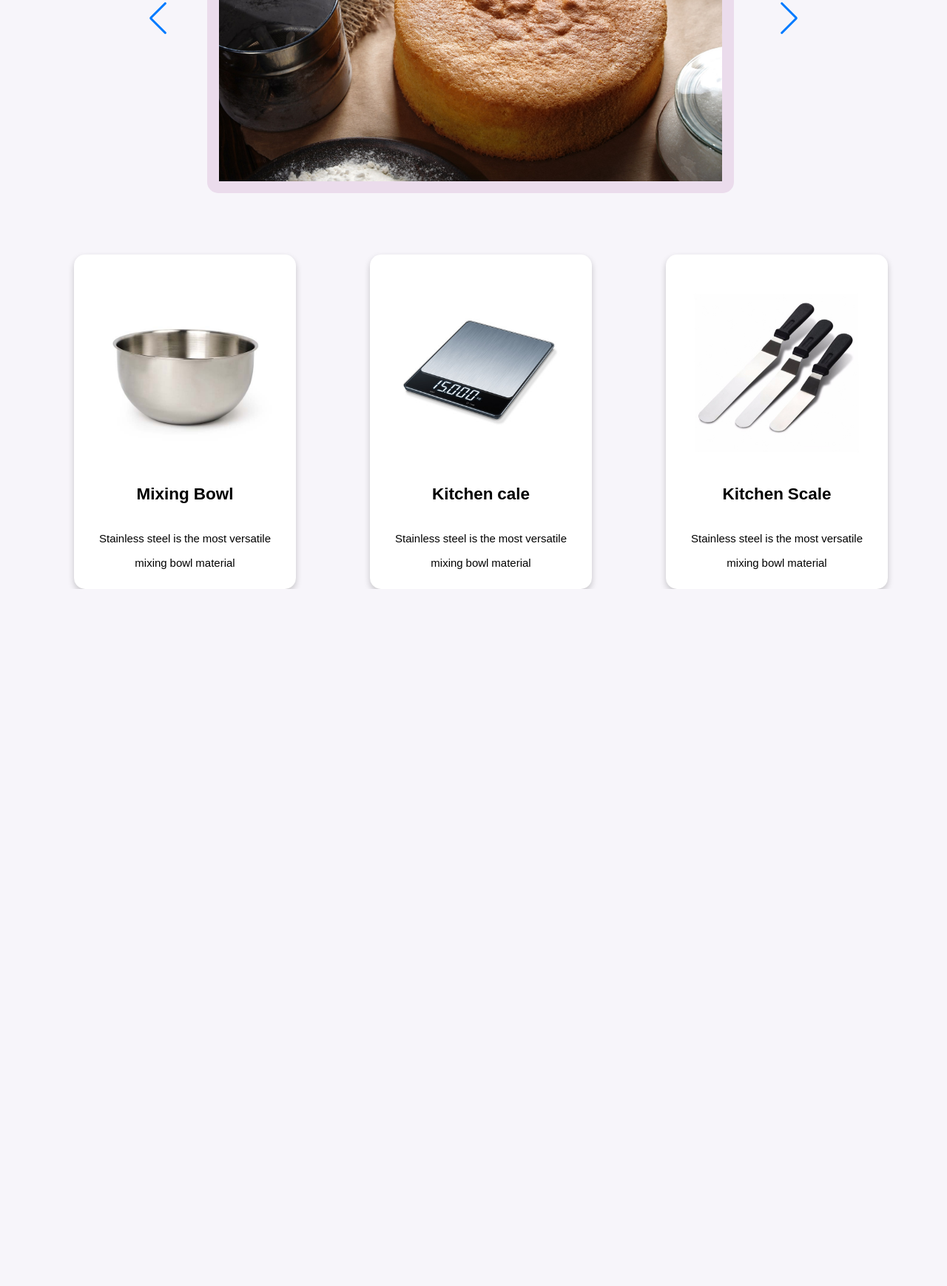
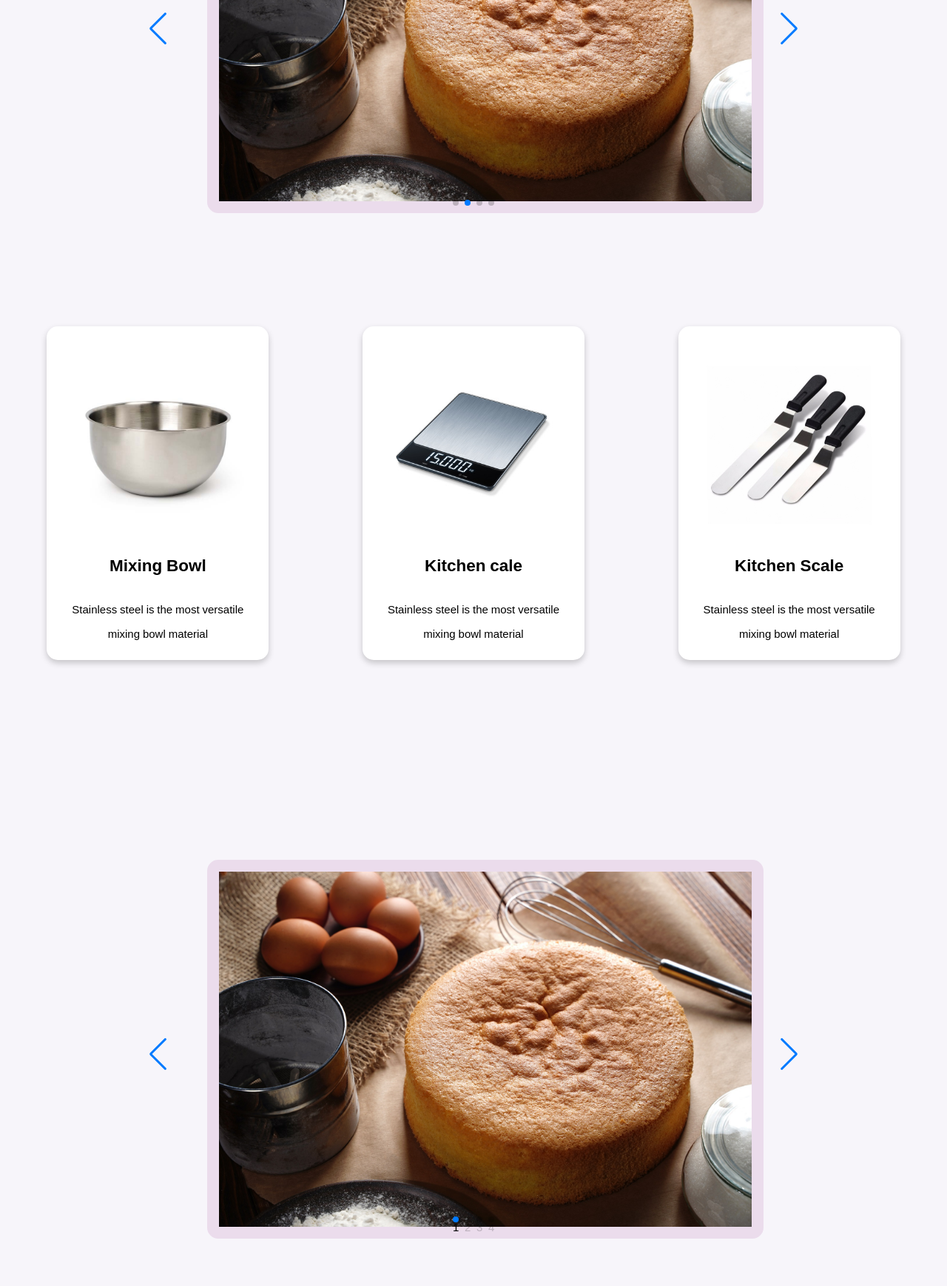
Before and after one commit to mengzhey/little-sweet, a plain HTML site: page index.html in a window 1280 px wide. Shown: the part 482-2220 px from the top of the page at 74% size. Before the commit the page ends 1278 px from the top, so only its background shows below. Drawn offline with nearby package versions, Linux system fonts and the light colour scheme.

Commit message:
11/11 07

```diff
--- a/css/style.css
+++ b/css/style.css
@@ -43,9 +43,15 @@ a:active {
     background-color: rgb(215, 229, 229);
 }
 
+section {
+    padding-top: 70px;
+    padding-bottom: 70px;
+}
+
 .kitchen-tool{
     display: flex;
     flex-direction: row;
+    justify-content: space-around;
 }
 
 .equipment-1, .equipment-2, .equipment-3 {
@@ -62,7 +68,6 @@ a:active {
     box-shadow: 0 4px 8px 0 rgba(0,0,0,0.2);
     transition: 0.3s;
     width: 300px;
-    margin-left: 100px;
   }
 
   .mixing {
@@ -105,7 +110,3 @@ a:active {
     margin-bottom: 70px;
     width:900px;
   }
-
-  .cake-swiper-wrapper{
-    align-items: center;
-  }
--- a/index.html
+++ b/index.html
@@ -2,11 +2,11 @@
 <html lang="en">
 <head>
     <title>Little Sweet - How to make a chiffon cake?</title>
+    <link rel="stylesheet" href="https://cdn.jsdelivr.net/npm/swiper/swiper-bundle.min.css"/>
     <link rel="stylesheet" href="css/style.css">
-    <link rel="stylesheet"
-    href="https://cdn.jsdelivr.net/npm/swiper@8/swiper-bundle.min.css"/>
-    <script src="https://cdn.jsdelivr.net/npm/swiper@8/swiper-bundle.min.js"></script>
-    <!-- <script type = "module" src="js/image-gallery.js"></script> -->
+    <!-- <link rel="stylesheet" href="css/test.css"> -->
+    <script src="https://cdn.jsdelivr.net/npm/swiper/swiper-bundle.min.js"></script>
+    <script defer src="js/image-gallery.js"></script>
 </head>
 
 <body>
@@ -19,23 +19,30 @@
     </nav>
   </header>
 
-  <section class="swiper">
+  <section class="swiper mySwiper1">
     <!-- Additional required wrapper -->
-     <div class="cake-swiper-wrapper">
+    <div class="swiper-wrapper">
     <div class="swiper-slide">
         <img class ="s-1" src="./asset/chiffon-cake-recipe-1.jpeg" alt="mixing-bowl">
     </div>
-        <div class="swiper-slide"></div>
-        <div class="swiper-slide"></div>
+      <div class="swiper-slide">
+        <img class ="s-1" src="./asset/chiffon-cake-recipe-1.jpeg" alt="mixing-bowl">
       </div>
+      <div class="swiper-slide">Slide 2</div>
+      <div class="swiper-slide">Slide 3</div>
+    </div>
+
     <div class="swiper-pagination"></div>
+
+    <div class="swiper-button-next"></div>
     <div class="swiper-button-prev"></div>
-       <div class="swiper-button-next"></div>
-       <div class="swiper-scrollbar"></div>
+
+    <!-- <div class="swiper-scrollbar"></div> -->
     </section>
 
+    <script defer src="js/image-gallery.js"></script>
 
-<div class ="kitchen-tool">
+<section class ="kitchen-tool">
    <div class="equipment-1">
      <img class ="mixing" src="./asset/mixing-bowl.jpeg" alt="mixing-bowl">
       <div class="kitchen-container">
@@ -59,8 +66,49 @@
             <p>Stainless steel is the most versatile mixing bowl material</p>
         </div>
       </div>
+</section>
+
+<section class="swiper mySwiper2">
+    <!-- Additional required wrapper -->
+    <div class="swiper-wrapper">
+    <div class="swiper-slide">
+        <img class ="s-1" src="./asset/chiffon-cake-recipe-1.jpeg" alt="mixing-bowl">
+    </div>
+      <div class="swiper-slide">
+        <img class ="s-1" src="./asset/chiffon-cake-recipe-1.jpeg" alt="mixing-bowl">
+      </div>
+      <div class="swiper-slide">Slide 2</div>
+      <div class="swiper-slide">Slide 3</div>
     </div>
 
+    <div class="swiper-pagination"></div>
+
+    <div class="swiper-button-next"></div>
+    <div class="swiper-button-prev"></div>
+
+    <!-- <div class="swiper-scrollbar"></div> -->
+    </section>
+
+    <section class="swiper mySwiper3">
+        <!-- Additional required wrapper -->
+        <div class="swiper-wrapper">
+        <div class="swiper-slide">
+            <img class ="s-1" src="./asset/chiffon-cake-recipe-1.jpeg" alt="mixing-bowl">
+        </div>
+          <div class="swiper-slide">
+            <img class ="s-1" src="./asset/chiffon-cake-recipe-1.jpeg" alt="mixing-bowl">
+          </div>
+          <div class="swiper-slide"></div>
+          <div class="swiper-slide"></div>
+        </div>
+
+        <div class="swiper-pagination"></div>
+
+        <div class="swiper-button-next"></div>
+        <div class="swiper-button-prev"></div>
+
+        <!-- <div class="swiper-scrollbar"></div> -->
+        </section>
 
 </body>
 
--- a/js/image-gallery.js
+++ b/js/image-gallery.js
@@ -1,5 +1,73 @@
-import Swiper from 'swiper';
-// import Swiper styles
-import 'swiper/css';
+const swiper1 = new Swiper('.mySwiper1', {
+    spaceBetween: 30,
+    centeredSlides: true,
+    autoplay: {
+      delay: 1000,
+      disableOnInteraction: false,
+    },
 
-const swiper = new Swiper(front);
+    // If we need pagination
+    pagination: {
+      el: '.swiper-pagination',
+    },
+
+    // Navigation arrows
+    // navigation: {
+    //   nextEl: '.swiper-button-next',
+    //   prevEl: '.swiper-button-prev',
+    // },
+
+    // And if we need scrollbar
+    scrollbar: {
+      el: '.swiper-scrollbar',
+    },
+  });
+
+
+  const swiper2 = new Swiper('.mySwiper2', {
+    // Optional parameters
+    direction: 'horizontal',
+    loop: true,
+    mousewheel: true,
+
+    // If we need pagination
+    pagination: {
+        el: ".swiper-pagination",
+        clickable: true,
+        renderBullet: function (index, className) {
+          return '<span class="' + className + '">' + (index + 1) + "</span>";
+        },
+      },
+
+    // // Navigation arrows
+    navigation: {
+      nextEl: '.swiper-button-next',
+      prevEl: '.swiper-button-prev',
+    },
+
+
+    // And if we need scrollbar
+    scrollbar: {
+      el: '.swiper-scrollbar',
+    },
+  });
+
+
+  const swiper3 = new Swiper('.mySwiper3', {
+    // Optional parameters
+    direction: 'vertical',
+    loop: true,
+    mousewheel: true,
+
+    // If we need pagination
+    pagination: {
+        el: ".swiper-pagination",
+        clickable: true,
+      },
+
+
+    // And if we need scrollbar
+    scrollbar: {
+      el: '.swiper-scrollbar',
+    },
+  });
```
Lines whose indentation alone changed are shown as unchanged.
